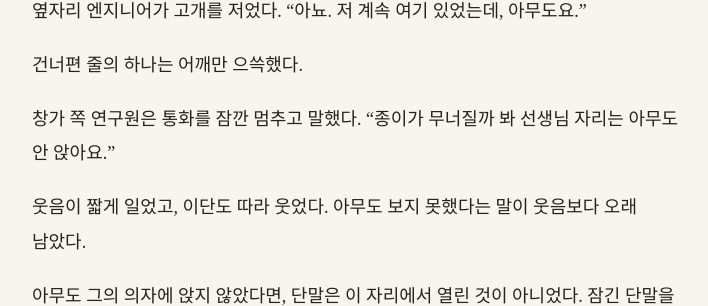
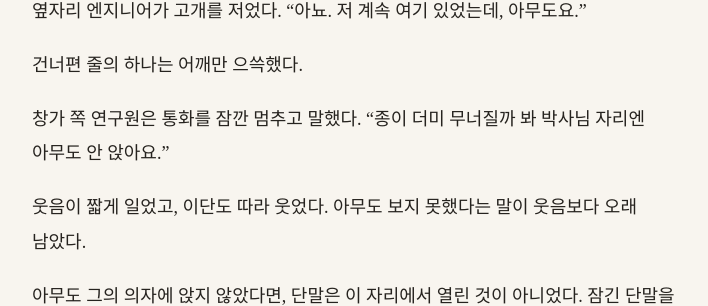
Before and after one commit to kangkkang/writer_s1_public, a Jekyll site: the page built from vol1/002.md, in a window 1280 px wide and 900 px high, scrolled down 16305 px. Shown: the part 151-457 px from the top of the window, without its empty margins (284-992 px from the left). Built offline with Jekyll 4.4.1, drawn with Linux system fonts in a browser that asks for light colours; our own code applies the rules of GitHub Pages for plain Markdown files.

Commit message:
Update from https://github.com/kangkkang/writer_s1/commit/29e19f3de4d0c331f20b4a8a9edffbd57bbc53c5

```diff
--- a/vol1/002.md
+++ b/vol1/002.md
@@ -374,7 +374,7 @@
 
 건너편 줄의 하나는 어깨만 으쓱했다.
 
-창가 쪽 연구원은 통화를 잠깐 멈추고 말했다. "종이가 무너질까 봐 선생님 자리는 아무도 안 앉아요."
+창가 쪽 연구원은 통화를 잠깐 멈추고 말했다. "종이 더미 무너질까 봐 박사님 자리엔 아무도 안 앉아요."
 
 웃음이 짧게 일었고, 이단도 따라 웃었다. 아무도 보지 못했다는 말이 웃음보다 오래 남았다.
 
```
